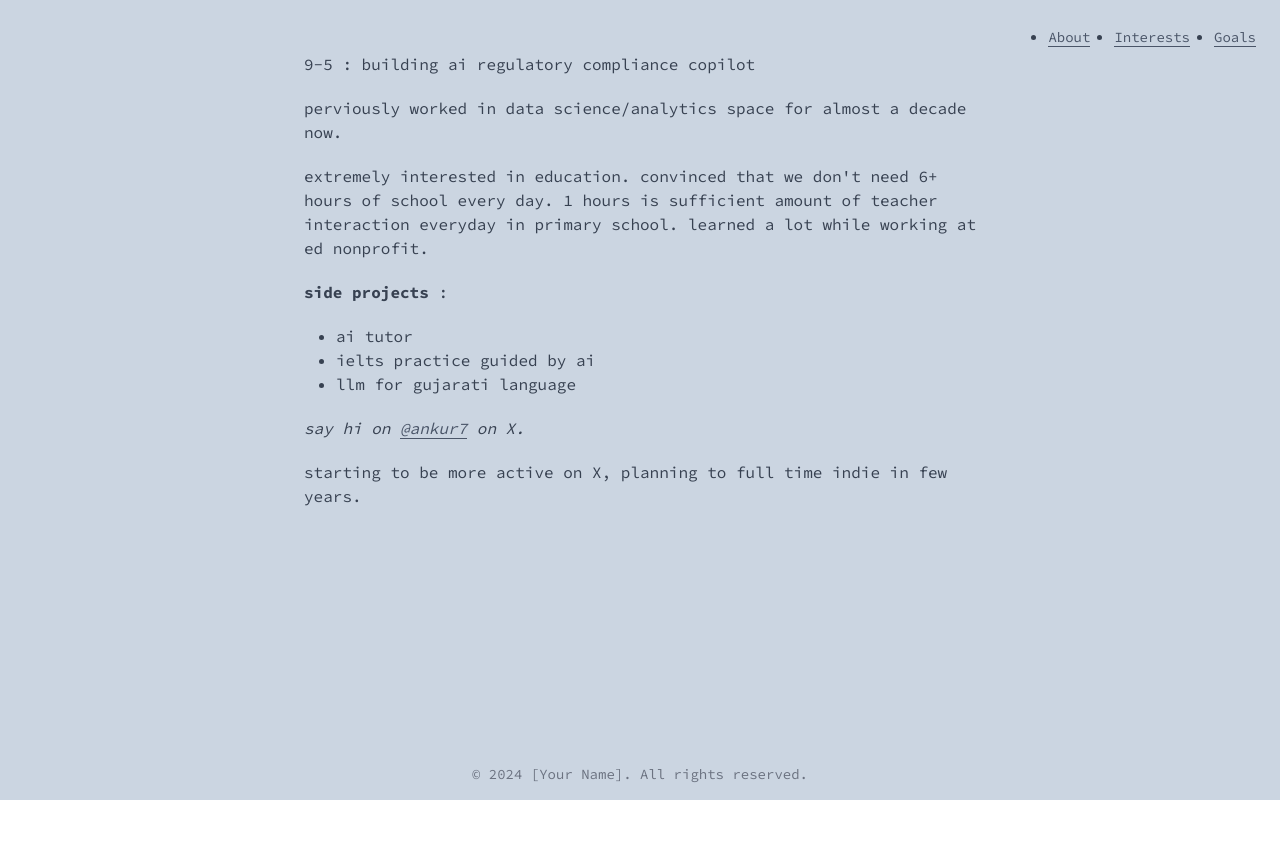
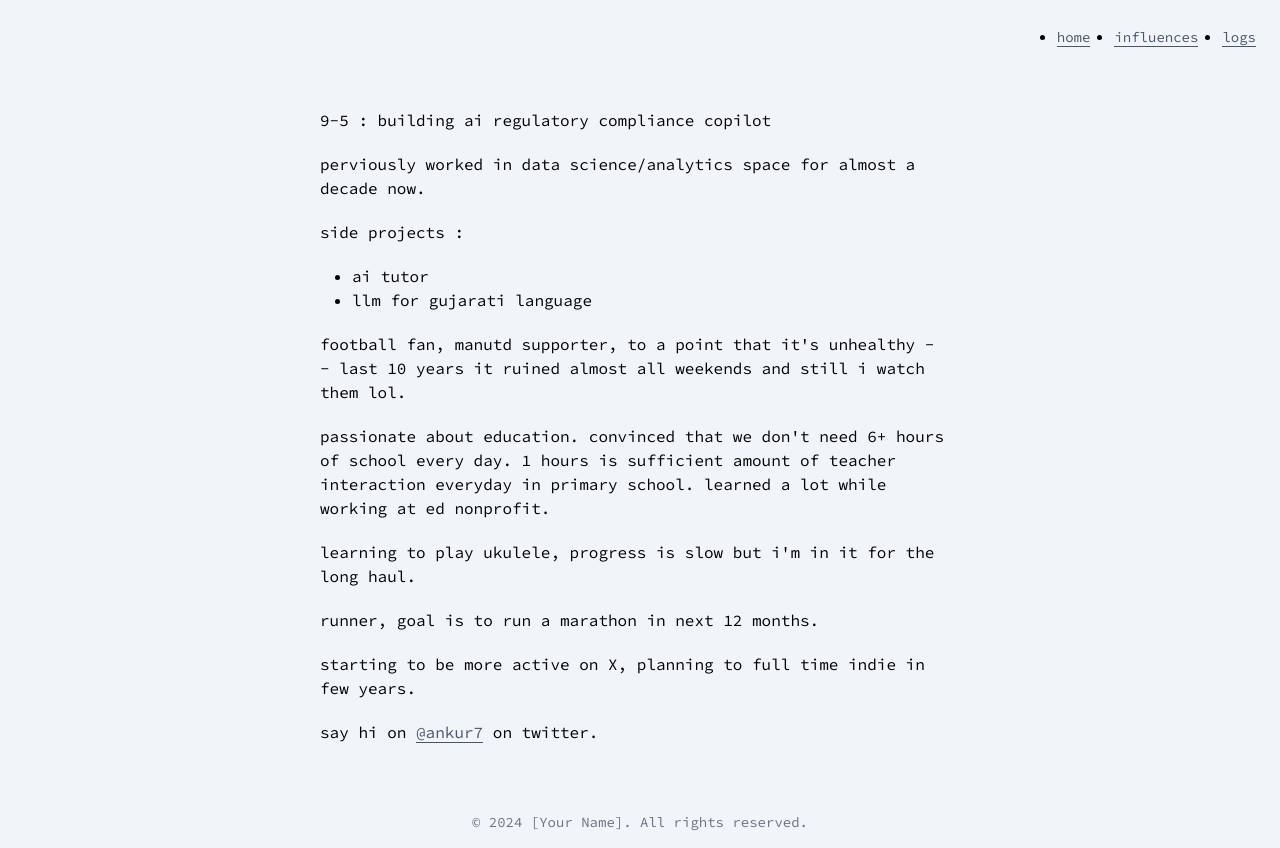
Before and after one commit to ankurkpatel/ankurkpatel.github.io, a React (Vite) app: page / in a window 1280 px wide. Before the commit the page ends 800 px from the top, so only its background shows below. Built offline with nearby package versions, Linux system fonts and the light colour scheme.

Commit message:
update design

```diff
--- a/package.json
+++ b/package.json
@@ -16,6 +16,7 @@
     "react": "^18.3.1",
     "react-dom": "^18.3.1",
     "react-markdown": "^9.0.1",
+    "react-router-dom": "^6.26.2",
     "remark-gfm": "^4.0.0"
   },
   "devDependencies": {
--- a/src/App.jsx
+++ b/src/App.jsx
@@ -5,27 +5,26 @@ import './App.css'
 import gfm from "remark-gfm"
 import MarkdownDisplay from './MarkdownDisplay'
 import landingPageContent from './mdFiles/LP.md?raw'
-
+import { Link, Outlet } from 'react-router-dom'
 
 function App() {
   const [count, setCount] = useState(0)
 
   return (
-    <>
-      <div className="min-h-screen bg-slate-300 text-gray-700 flex flex-col">
+    <div className="min-h-screen bg-slate-100 flex flex-col">
       {/* Navigation */}
-        <nav className="fixed bottom-0 right-0 md:top-0 md:left-0 md:right-0 md:bottom-auto p-4 md:p-6">
+      <nav className="fixed bottom-0 right-0 left-0 md:top-0 md:left-0 md:right-0 md:bottom-auto p-4 md:p-6 bg-slate-100 md:bg-transparent">
         <ul className="flex flex-row justify-end space-x-4 md:space-x-6">
-    <li><a href="#about" className="text-sm hover:text-gray-900 transition-colors">About</a></li>
-    <li><a href="#interests" className="text-sm hover:text-gray-900 transition-colors">Interests</a></li>
-    <li><a href="#goals" className="text-sm hover:text-gray-900 transition-colors">Goals</a></li>
+          <li><Link to="/" className="text-sm transition-colors">home</Link></li>
+          <li><Link to="/influences" className="text-sm transition-colors">influences</Link></li>
+          <li><Link to="/log" className="text-sm transition-colors">logs</Link></li>
         </ul>
       </nav>
 
       {/* Main Content */}
-        <main className="flex-grow px-4 md:px-0 pt-8 pb-16 md:py-8">
-          <div className="max-w-2xl mx-auto space-y-12">
-            <MarkdownDisplay content={landingPageContent}/>
+      <main className="flex-grow px-4 md:px-0 pt-8 pb-16 md:py-8 flex justify-center">
+      <div className="w-full md:w-6/12 pt-4 mt-10 text-pretty">
+          <Outlet />
         </div>
       </main>
 
@@ -34,7 +33,6 @@ function App() {
         © {new Date().getFullYear()} [Your Name]. All rights reserved.
       </footer>
     </div>
-    </>
   )
 }
 
--- a/src/main.jsx
+++ b/src/main.jsx
@@ -1,10 +1,35 @@
-import { StrictMode } from 'react'
-import { createRoot } from 'react-dom/client'
-import App from './App.jsx'
-import './index.css'
+import React from 'react'
+import ReactDOM from 'react-dom/client'
+import { createBrowserRouter, RouterProvider } from 'react-router-dom'
+import App from './App'
+import Home from './pages/Home'
+import Influences from './pages/Influences'
+import Log from './pages/Log'
 
-createRoot(document.getElementById('root')).render(
-  <StrictMode>
-    <App />
-  </StrictMode>,
+const router = createBrowserRouter([
+  {
+    path: "/",
+    element: <App />,
+    children: [
+      {
+        index: true,
+        element: <Home />,
+      },
+      {
+        path: "influences",
+        element: <Influences />,
+
+      },
+      {
+        path: "log",
+        element: <Log />,
+      },
+    ],
+  },
+])
+
+ReactDOM.createRoot(document.getElementById('root')).render(
+  <React.StrictMode>
+    <RouterProvider router={router} />
+  </React.StrictMode>,
 )
--- a/src/mdFiles/LP.md
+++ b/src/mdFiles/LP.md
@@ -1,23 +1,23 @@
+
+
 
 9-5 : building ai regulatory compliance copilot
 
-
 perviously worked in data science/analytics space for almost a decade now.
 
-
-extremely interested in education. convinced that we don't need 6+ hours of school every day. 1 hours is sufficient amount of teacher interaction everyday in primary school. learned a lot while working at ed nonprofit.
-
-
-
-**side projects** :
-
+side projects :
 - ai tutor
-- ielts practice guided by ai
 - llm for gujarati language
 
 
+football fan, manutd supporter, to a point that it's unhealthy -- last 10 years it ruined almost all weekends and still i watch them lol.
 
+passionate about education. convinced that we don't need 6+ hours of school every day. 1 hours is sufficient amount of teacher interaction everyday in primary school. learned a lot while working at ed nonprofit.
 
-*say hi on [@ankur7]() on X.*
+learning to play ukulele, progress is slow but i'm in it for the long haul.
+
+runner, goal is to run a marathon in next 12 months.
 
 starting to be more active on X, planning to full time indie in few years.
+
+say hi on [@ankur7](https://x.com/_ankur7) on twitter.
--- /dev/null
+++ b/src/pages/Home.jsx
@@ -0,0 +1,6 @@
+import MarkdownDisplay from "../MarkdownDisplay";
+import landingPageContent from '../mdFiles/LP.md?raw'
+
+export default function Home() {
+    return <MarkdownDisplay content={landingPageContent} />;
+}
--- /dev/null
+++ b/src/pages/Influences.jsx
@@ -0,0 +1,12 @@
+import React from 'react';
+
+const Influences = () => {
+  return (
+    <div className="min-h-screen bg-slate-200 text-gray-700 flex flex-col items-center justify-center">
+      <h1 className="text-3xl font-bold mb-4">Influences</h1>
+      <p className="text-xl">To do: Add content</p>
+    </div>
+  );
+};
+
+export default Influences
--- /dev/null
+++ b/src/pages/Log.jsx
@@ -0,0 +1,10 @@
+const Log = () => {
+    return (
+      <div className="min-h-screen bg-slate-200 text-gray-700 flex flex-col items-center justify-center">
+        <h1 className="text-3xl font-bold mb-4">log</h1>
+        <p className="text-xl">To do: Add content</p>
+      </div>
+    );
+  };
+
+export default Log
```
Also changed, not shown: 1 other file (tests, documents, lock files or other folders). Lines whose indentation alone changed are shown as unchanged.
